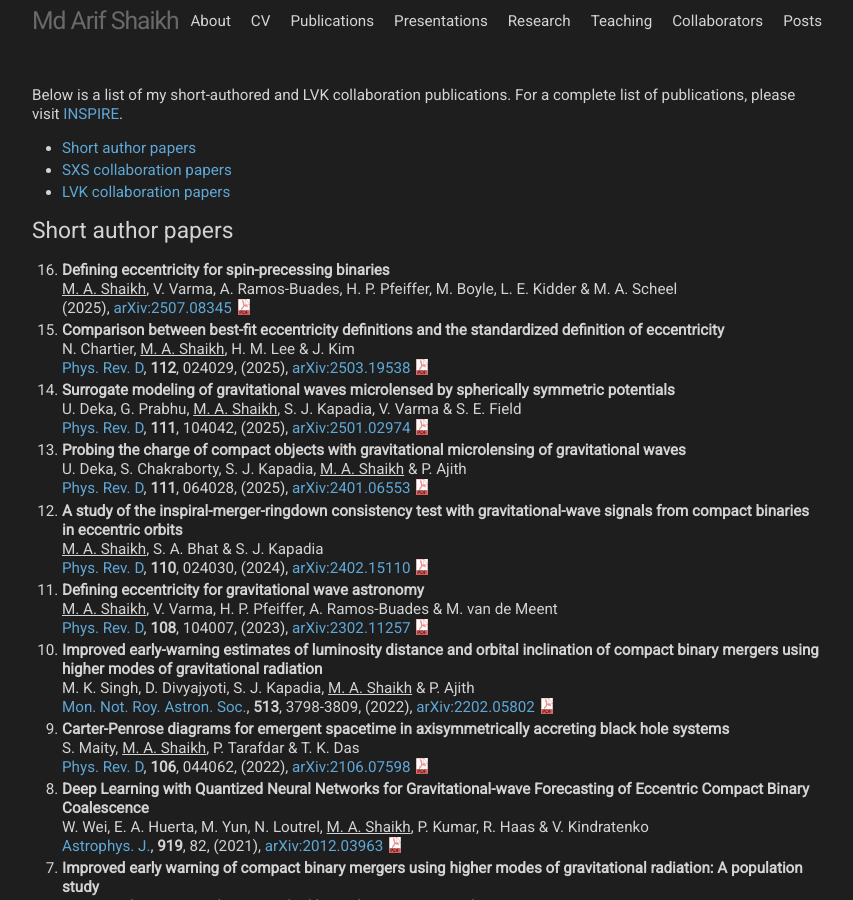
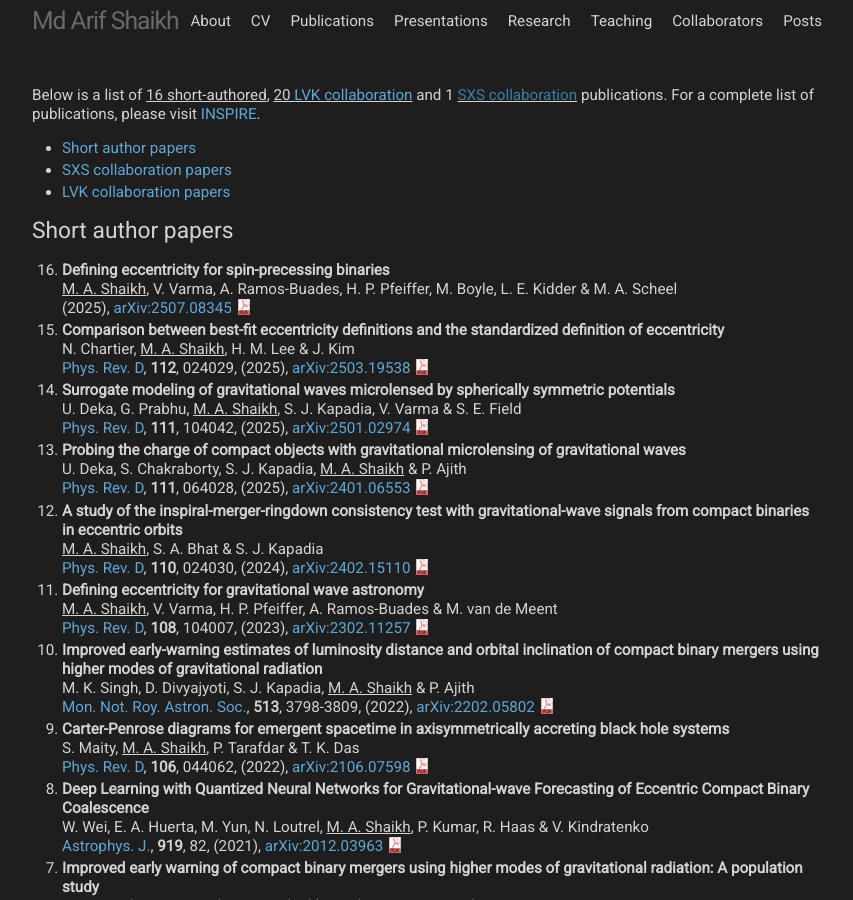
Before and after one commit to md-arif-shaikh/md-arif-shaikh.github.io, a Jekyll site: the page built from 03_publications.html, in a window 1280 px wide and 900 px high. Shown: the whole window, without its empty margins (213-1066 px from the left). Built offline with Jekyll 4.4.1, drawn with Linux system fonts in a browser that asks for light colours.

Commit message:
update publication page

```diff
--- a/03_publications.html
+++ b/03_publications.html
@@ -3,8 +3,14 @@ title: "Publications"
 permalink: /publications/
 layout: default
 ---
+{% assign short_paper_count = site.data.short_author_html | size %}
+{% assign lvk_paper_count = site.data.lvk_html | size %}
+{% assign sxs_paper_count = site.data.sxs_html | size %}
+
 <p>
-  Below is a list of my short-authored and LVK collaboration publications.
+  Below is a list of <u>{{short_paper_count}}
+  short-authored</u>, <u>{{lvk_paper_count}} <a href="https://www.ligo.caltech.edu/page/ligo-scientific-collaboration">LVK
+  collaboration</a></u> and {{sxs_paper_count}} <u><a href="">SXS collaboration</a></u> publications.
   For a complete list of publications, please visit
   <a href="https://inspirehep.net/authors/1812025">INSPIRE</a>.
 </p>
```
